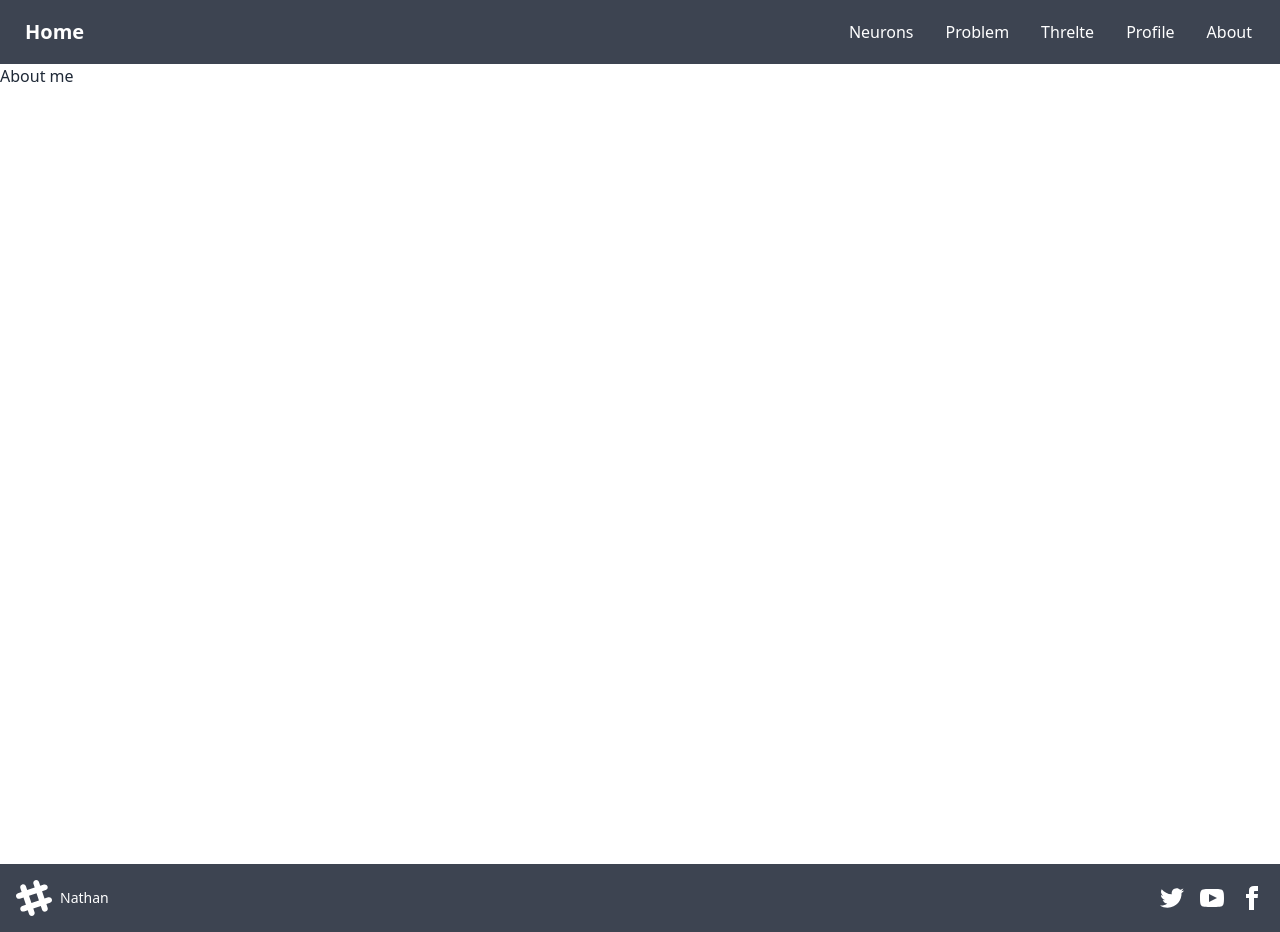
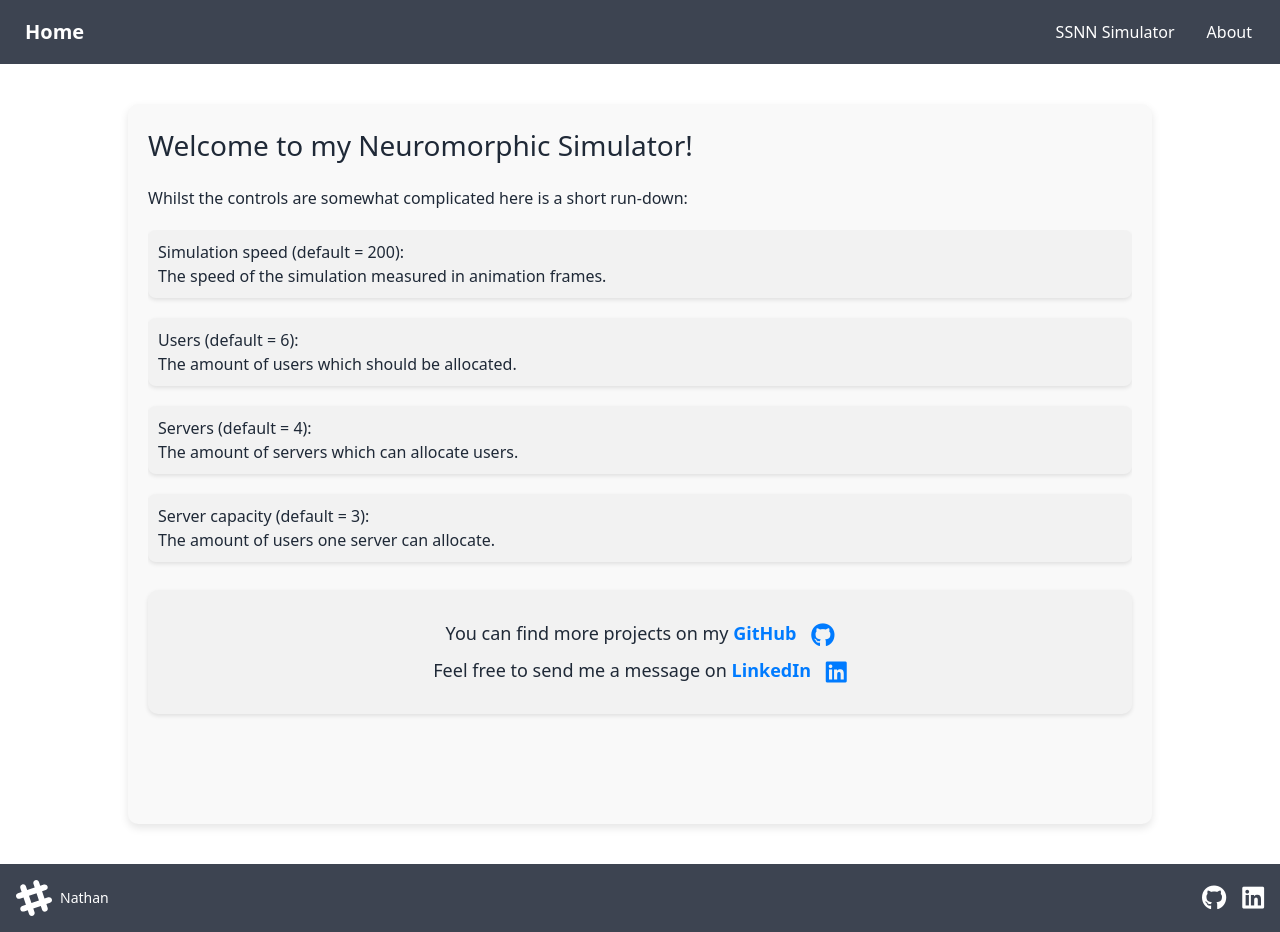
Before and after one commit to Nathanotal/Nathan, a SvelteKit app: page /about in a window 1280 px wide. Built offline with nearby package versions, Linux system fonts and the light colour scheme.

Commit message:
Clean up

```diff
--- a/src/lib/footer.svelte
+++ b/src/lib/footer.svelte
@@ -1,12 +1,24 @@
+<header>
+  <link rel="stylesheet" href="https://cdnjs.cloudflare.com/ajax/libs/font-awesome/6.0.0-beta3/css/all.min.css">
+</header>
+
 <footer class="footer items-center p-4 bg-neutral text-neutral-content">
     <div class="items-center grid-flow-col">
       <svg width="36" height="36" viewBox="0 0 24 24" xmlns="http://www.w3.org/2000/svg" fill-rule="evenodd" clip-rule="evenodd" class="fill-current"><path d="M22.672 15.226l-2.432.811.841 2.515c.33 1.019-.209 2.127-1.23 2.456-1.15.325-2.148-.321-2.463-1.226l-.84-2.518-5.013 1.677.84 2.517c.391 1.203-.434 2.542-1.831 2.542-.88 0-1.601-.564-1.86-1.314l-.842-2.516-2.431.809c-1.135.328-2.145-.317-2.463-1.229-.329-1.018.211-2.127 1.231-2.456l2.432-.809-1.621-4.823-2.432.808c-1.355.384-2.558-.59-2.558-1.839 0-.817.509-1.582 1.327-1.846l2.433-.809-.842-2.515c-.33-1.02.211-2.129 1.232-2.458 1.02-.329 2.13.209 2.461 1.229l.842 2.515 5.011-1.677-.839-2.517c-.403-1.238.484-2.553 1.843-2.553.819 0 1.585.509 1.85 1.326l.841 2.517 2.431-.81c1.02-.33 2.131.211 2.461 1.229.332 1.018-.21 2.126-1.23 2.456l-2.433.809 1.622 4.823 2.433-.809c1.242-.401 2.557.484 2.557 1.838 0 .819-.51 1.583-1.328 1.847m-8.992-6.428l-5.01 1.675 1.619 4.828 5.011-1.674-1.62-4.829z"></path></svg>
       <p>Nathan</p>
     </div>
     <div class="grid-flow-col gap-4 md:place-self-center md:justify-self-end">
-      <a href='https://google.com'><svg xmlns="http://www.w3.org/2000/svg" width="24" height="24" viewBox="0 0 24 24" class="fill-current"><path d="M24 4.557c-.883.392-1.832.656-2.828.775 1.017-.609 1.798-1.574 2.165-2.724-.951.564-2.005.974-3.127 1.195-.897-.957-2.178-1.555-3.594-1.555-3.179 0-5.515 2.966-4.797 6.045-4.091-.205-7.719-2.165-10.148-5.144-1.29 2.213-.669 5.108 1.523 6.574-.806-.026-1.566-.247-2.229-.616-.054 2.281 1.581 4.415 3.949 4.89-.693.188-1.452.232-2.224.084.626 1.956 2.444 3.379 4.6 3.419-2.07 1.623-4.678 2.348-7.29 2.04 2.179 1.397 4.768 2.212 7.548 2.212 9.142 0 14.307-7.721 13.995-14.646.962-.695 1.797-1.562 2.457-2.549z"></path></svg>
+      <a href='https://github.com/Nathanotal/'>
+        <i class="fa-brands fa-github navigation_icon"></i>
       </a>
-      <a href='https://google.com'><svg xmlns="http://www.w3.org/2000/svg" width="24" height="24" viewBox="0 0 24 24" class="fill-current"><path d="M19.615 3.184c-3.604-.246-11.631-.245-15.23 0-3.897.266-4.356 2.62-4.385 8.816.029 6.185.484 8.549 4.385 8.816 3.6.245 11.626.246 15.23 0 3.897-.266 4.356-2.62 4.385-8.816-.029-6.185-.484-8.549-4.385-8.816zm-10.615 12.816v-8l8 3.993-8 4.007z"></path></svg></a>
-      <a href='https://google.com'><svg xmlns="http://www.w3.org/2000/svg" width="24" height="24" viewBox="0 0 24 24" class="fill-current"><path d="M9 8h-3v4h3v12h5v-12h3.642l.358-4h-4v-1.667c0-.955.192-1.333 1.115-1.333h2.885v-5h-3.808c-3.596 0-5.192 1.583-5.192 4.615v3.385z"></path></svg></a>
+      <a href='https://www.linkedin.com/in/nathanotal/'>
+        <i class="fa-brands fa-linkedin navigation_icon"></i>
+      </a>
     </div>
 </footer>
+
+<style>
+  .navigation_icon {
+    font-size: 25px;
+  }
+</style>
--- a/src/lib/header.svelte
+++ b/src/lib/header.svelte
@@ -4,10 +4,10 @@
     </div>
     <div class="flex-none">
         <ul class="menu menu-horizontal px-1">
-            <li><a href='/neurons'>Neurons</a></li>
-            <li><a href='/problem'>Problem</a></li>
-            <li><a href='/threlte'>Threlte</a></li>
-            <li><a href='/profile'>Profile</a></li>
+            <li><a href='/neurons'>SSNN Simulator</a></li>
+            <!-- <li><a href='/problem'>Problem</a></li> -->
+            <!-- <li><a href='/threlte'>Threlte</a></li> -->
+            <!-- <li><a href='/profile'>Profile</a></li> -->
             <li><a href='/about'>About</a></li>
         </ul>
       </div>
--- a/src/routes/+page.svelte
+++ b/src/routes/+page.svelte
@@ -6,5 +6,46 @@
 
 <head>
 	<title>Neuromorphic visualization</title>
+	<link rel="stylesheet" href="https://cdnjs.cloudflare.com/ajax/libs/font-awesome/6.0.0-beta3/css/all.min.css">
 </head>
-<h1>Homepage</h1>
+
+<div class="icon-container">
+	<div class="icon-item">
+		<a href="/neurons">
+			<i class="fas fa-brain fa-3x navigation_icon"></i>
+			<p>SSNN simulator</p>
+		</a>
+	</div>
+	<div class="icon-item">
+		<a href="/problem">
+			<i class="fa-solid fa-address-card navigation_icon"></i>
+			<p>About me</p>
+		</a>
+	</div>
+	<!-- Add more icons here -->
+</div>
+
+<style>
+	.icon-container {
+		display: flex;
+		flex-direction: column;
+		justify-content: center;
+		align-items: center;
+		height: 100%;
+		width: 100%;
+	}
+
+	.icon-item {
+		margin: 50px;
+		text-align: center;
+	}
+
+	.icon-item a {
+		text-decoration: none;
+		color: inherit;
+	}
+
+	.navigation_icon {
+		font-size: 100px;
+	}
+</style>
--- a/src/routes/about/+page.svelte
+++ b/src/routes/about/+page.svelte
@@ -1 +1,145 @@
-<h1>About me</h1>
+<head>
+	<title>About Me</title>
+</head>
+
+<!-- Introduction -->
+<!-- <div class="about-section">
+	<p>Welcome to my Neuromorphic simulator!</p>
+
+    <p>You can find more projects on my GitHub:
+        <a href='https://github.com/Nathanotal/'>
+		    <i class="fa-brands fa-github navigation_icon"></i>
+	    </a>
+    </p>
+    <p>
+        Feel free to send me a message on LinkedIn:
+        <a href='https://www.linkedin.com/in/Nathanotal/'>
+            <i class="fa-brands fa-linkedin navigation_icon"></i>
+        </a>
+    </p>
+
+</div> -->
+
+<div class="about-section">
+	<h2>Welcome to my Neuromorphic Simulator!</h2>
+	<p>Whilst the controls are somewhat complicated here is a short run-down:</p>
+    <div class="explanation_section">
+    <ul class="settings-list">
+        <li>Simulation speed (default = 200):<br>
+            The speed of the simulation measured in animation frames. </li>
+		<li>Users (default = 6):<br>
+            The amount of users which should be allocated. </li>
+		<li>Servers (default = 4):<br>
+            The amount of servers which can allocate users. </li>
+		<li>Server capacity (default = 3):<br>
+            The amount of users one server can allocate. </li>
+		<li>Principal neuron threshold (default = 3):<br>
+            The threshold of the main neurons. <br>
+            See this <a href="https://www.ncbi.nlm.nih.gov/pmc/articles/PMC4811945/">research paper</a> for more information. </li>
+		<li>Noise probability (default = 3):<br>
+            The probability of noise being introduced to the system at one timestep for one principal neuron. </li>
+		<li>Noise strength (default = 1):<br>
+            The excitative strength of the noise. </li>
+		<li>WTA inhibition (default = 2):<br>
+            The inhibitory strength of the control neuron which makes sure a user is only allocated to a single server at any one point in time. </li>
+		<li>Capacity inhibition (default = 4):<br>
+            The inhibitory strenth of the neuron which makes sure that the servers capacity constraint is not broken. </li>
+		<li>Utilization excitation (default = 1):<br>
+            The exitative strength of the utilization neuron which tries to fill up servers which are already active in order to solve the problem as efficiently as possible. </li>
+		<li>Server range (default = 6):<br>
+            The range of the servers in the problem we are trying to solve, measured in percent of the problem space. </li>
+    </ul>
+</div>
+
+    <div class="social-links">
+        <p>You can find more projects on my
+            <a href='https://github.com/Nathanotal/' class="social-icon">
+		        GitHub <i class="fa-brands fa-github"></i>
+	        </a>
+        </p>
+        <p>Feel free to send me a message on
+            <a href='https://www.linkedin.com/in/Nathanotal/' class="social-icon">
+                LinkedIn <i class="fa-brands fa-linkedin"></i>
+            </a>
+        </p>
+    </div>
+</div>
+
+<!-- Styling -->
+<style>
+	.about-section {
+		margin: 40px;
+		padding: 20px;
+		border-radius: 10px;
+		background-color: #f9f9f9;
+		box-shadow: 0 4px 8px rgba(0, 0, 0, 0.1);
+        width: 80%;
+        /* Center yoursefl */
+        margin-left: auto;
+        margin-right: auto;
+
+	}
+
+    .explanation_section {
+        margin-top: 20px;
+        margin-bottom: 20px;
+        max-height: 50%;  /* Set a maximum height */
+        overflow-y: auto;  /* Make it scrollable */
+    }
+
+	h2 {
+		font-size: 28px;
+		margin-bottom: 20px;
+	}
+
+	.social-links {
+        text-align: center;
+        background-color: #f2f2f2;
+        padding: 20px;
+        border-radius: 10px;
+        box-shadow: 0 2px 4px rgba(0, 0, 0, 0.1);
+        margin-top: 20px;
+    }
+
+    .social-links p {
+        margin: 10px 0;
+        font-size: 18px;
+    }
+
+    .social-icon {
+        text-decoration: none;
+        color: #007bff;
+        font-weight: bold;
+    }
+
+    .fa-brands {
+        font-size: 24px;
+        margin-left: 10px;
+        vertical-align: middle;
+    }
+
+    /* Updated styles for the ul */
+    .settings-list {
+        list-style-type: none;
+        margin-left: 0;
+        padding-left: 0;
+    }
+
+    .settings-list li {
+        margin-bottom: 20px;
+        font-size: 16px;
+        padding: 10px;
+        border-radius: 8px;
+        background-color: #f2f2f2;
+        box-shadow: 0 2px 4px rgba(0, 0, 0, 0.1);
+    }
+
+    .settings-list li a {
+        color: #007bff;
+        text-decoration: none;
+    }
+
+    .settings-list li a:hover {
+        text-decoration: underline;
+    }
+</style>
--- a/src/routes/neurons/components/ControlCenter.svelte
+++ b/src/routes/neurons/components/ControlCenter.svelte
@@ -10,9 +10,9 @@
     const dispatch = createEventDispatcher();
 
     const paramControls: { [key: string]: { min: number, max: number, step: number, alias:string } } = {
-        n_users: { min: 1, max: 50, step: 1, alias: 'Users' },
+        n_users: { min: 1, max: 15, step: 1, alias: 'Users' },
         n_servers: { min: 1, max: 10, step: 1, alias: 'Servers' },
-        server_capacity: { min: 1, max: 50, step: 1, alias: 'Server capacity' },
+        server_capacity: { min: 1, max: 15, step: 1, alias: 'Server capacity' },
         vth_P: { min: 1, max: 10, step: 1, alias: 'Principal neuron threshold' },
         noise_probability: { min: 0, max: 1, step: 0.05, alias: 'Noise probability' },
         noise_strength: { min: 0, max: 10, step: 0.5, alias: 'Noise strength' },
@@ -20,7 +20,7 @@
         capacity_inhibition: { min: -20, max: 0, step: 1, alias: 'Capacity inhibition' },
         utilization_excitation: { min: 0, max: 20, step: 1, alias: 'Utilization excitation' },
         server_range: { min: 0, max: 1, step: 0.1, alias: 'Server Range' },
-        animation_interval: { min: 0, max: 1000, step: 100, alias: 'Simulation speed' } // TODO: fix display
+        animation_interval: { min: 200, max: 1000, step: 100, alias: 'Simulation speed' } // TODO: fix display
     }
 
     function update_params(event: any, paramType: 'n_users' | 'n_servers' | 'server_capacity' | 'vth_P' | 'noise_probability' | 'noise_strength' | 'wta_inhibition' | 'capacity_inhibition' | 'utilization_excitation' | 'server_range' | 'animation_interval') {
```
